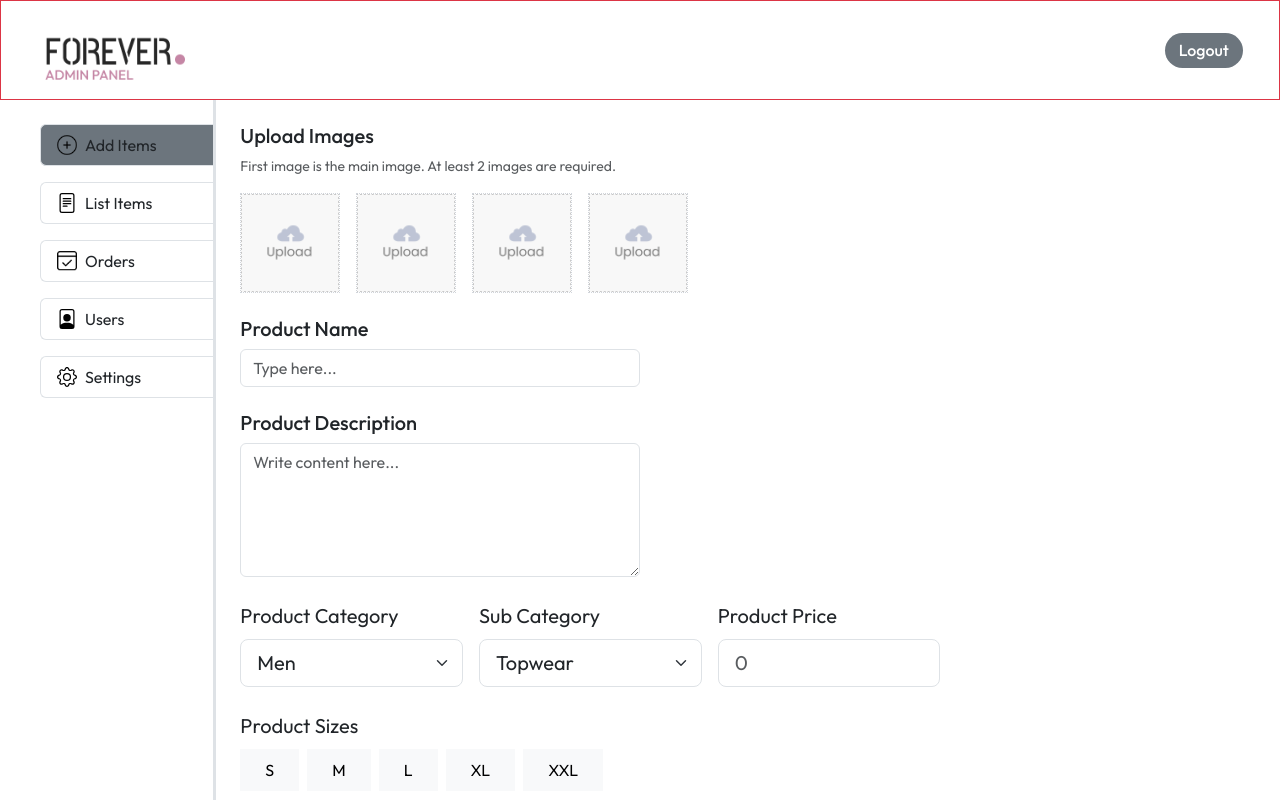
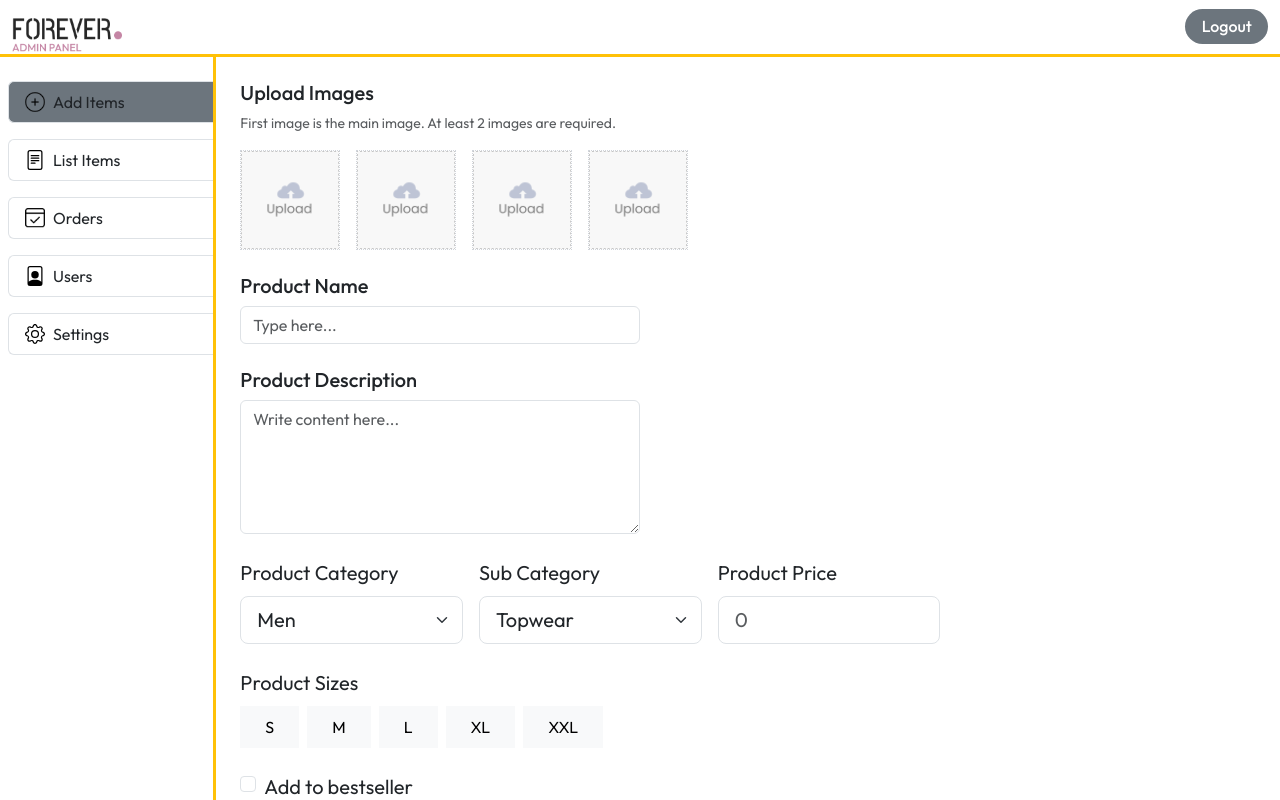
Before and after one commit to johnjerry8749/E-commerce, a React (Vite) app in the folder Client/: page /AuthDashboard/AddProducts in a window 1280 px wide. Shown: the top 800 px of the page. Built offline with nearby package versions, Linux system fonts and the light colour scheme; no server answers; sample sign-in values are in the browser's storage.

Commit message:
save chnages

```diff
--- a/Client/src/components/admin/Layout/AdminNavbar.jsx
+++ b/Client/src/components/admin/Layout/AdminNavbar.jsx
@@ -2,15 +2,15 @@ import Logo from "../../../assets/back/logo.png";
 
 const AdminNavbar = () => {
   return (
-    <div className="border border-danger">
-      <div className="row m-auto mx-4 d-flex justify-content-between align-items-center ">
+    <div className="border-bottom border-3 border-warning">
+      <div className="row m-auto d-flex justify-content-between align-items-center ">
         <div className="col-4">
-          <div className="col-3 py-3">
-            <div className="image-container ps-2 mt-2">
+          <div className="col-3 ">
+            <div className="image-container mt-2">
               <img
                 src={Logo}
                 alt="logo"
-                style={{ width: "140px", height: "auto" }}
+                style={{ width: "110px", height: "auto" }}
               />
             </div>
           </div>
--- a/Client/src/components/admin/Layout/Sidebar.jsx
+++ b/Client/src/components/admin/Layout/Sidebar.jsx
@@ -22,8 +22,8 @@ const Sidebar = () => {
 
   return (
     <div className="sidebar">
-      <div className="ms-4 mt-4">
-        <div className="ms-3">
+      <div className="ms-0 mt-4">
+        <div className="ms-2">
           <div className="d-flex flex-column gap-3">
 
             {/* =========================
--- a/Client/src/components/admin/pages/Dashboard.jsx
+++ b/Client/src/components/admin/pages/Dashboard.jsx
@@ -264,12 +264,12 @@ const Dashboard = () => {
 
       <div className="row g-0">
         {/* SIDEBAR */}
-        <div className="col-3 col-sm-3 col-md-3 col-lg-2">
+        <div className="col-2 col-sm-2 col-md-3 col-lg-2">
           <Sidebar />
         </div>
 
         {/* CONTENT */}
-        <div className="col-9 col-sm-9 col-md-9 col-lg-10 border-start border-3">
+        <div className="col-9 col-sm-9 col-md-9 col-lg-10 border-start border-3 border-warning ">
           <form onSubmit={handleSubmit} className="p-3 p-md-4">
             {/* =========================
                 UPLOAD IMAGES
--- a/Client/src/components/admin/pages/Product/AddProduct.jsx
+++ b/Client/src/components/admin/pages/Product/AddProduct.jsx
@@ -264,12 +264,12 @@ const Dashboard = () => {
 
       <div className="row g-0">
         {/* SIDEBAR */}
-        <div className="col-3 col-sm-3 col-md-3 col-lg-2">
+        <div className="col-2 col-sm-2 col-md-3 col-lg-2">
           <Sidebar />
         </div>
 
         {/* CONTENT */}
-        <div className="col-9 col-sm-9 col-md-9 col-lg-10 border-start border-3">
+        <div className="col-9 col-sm-9 col-md-9 col-lg-10 border-start border-3 border-warning ">
           <form onSubmit={handleSubmit} className="p-3 p-md-4">
             {/* =========================
                 UPLOAD IMAGES
```
Also changed, not shown: Client/src/components/admin/pages/Orders/Orderdetails.jsx (added, +10 -0 lines).
